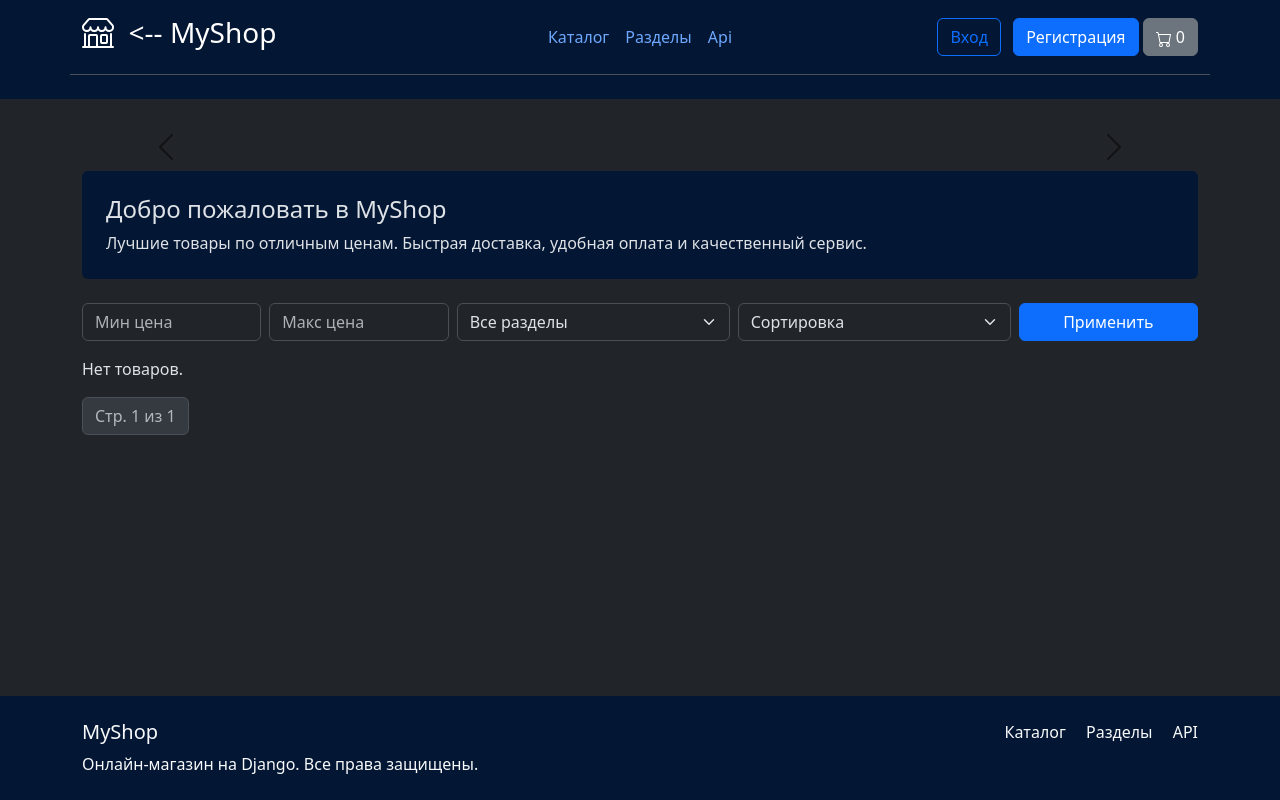
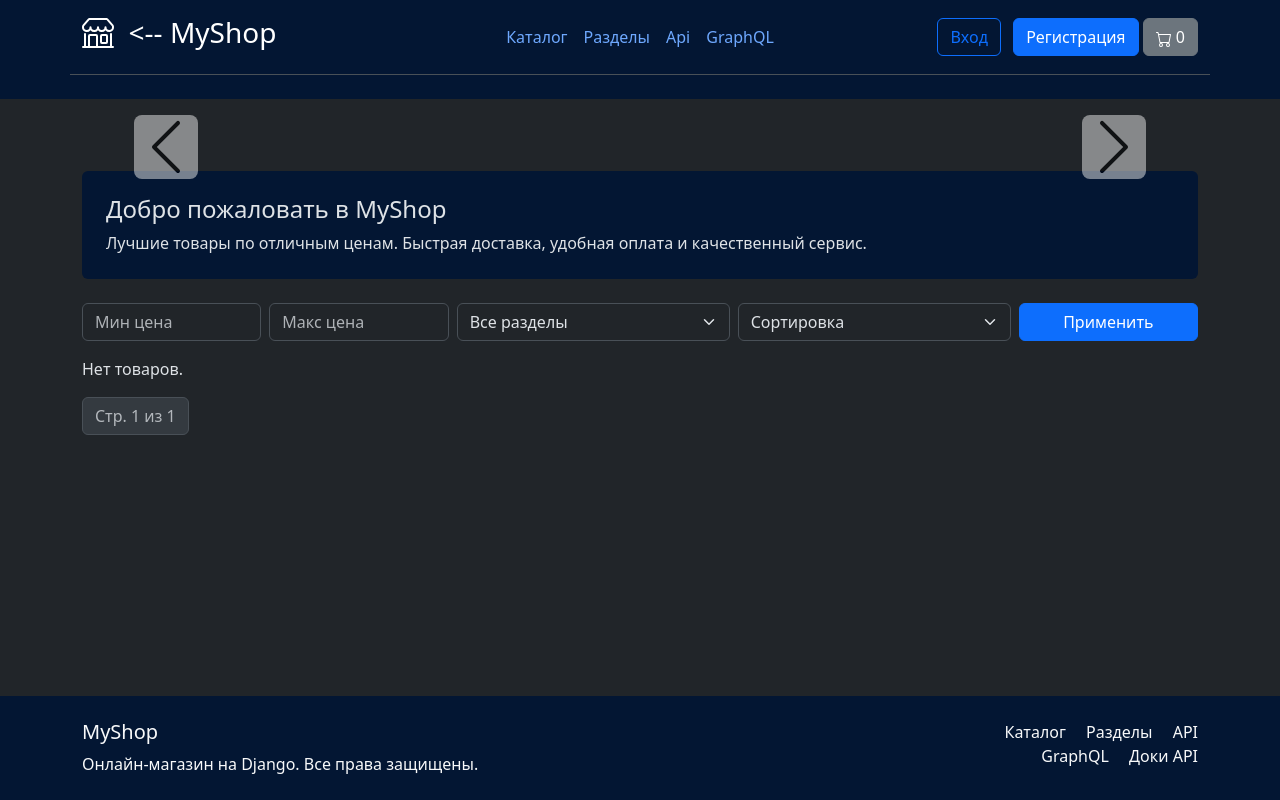
Before and after one commit to dsboikov/thirdtask_alt, a Django app: page / in a window 1280 px wide. Run offline with Django 5.2, Linux system fonts and the light colour scheme; data that the repository does not hold is empty; parts of the project's set-up code (start-up, migrations or seed data) failed here and were passed over.

Commit message:
мелкие доработки

```diff
--- a/orders/forms.py
+++ b/orders/forms.py
@@ -4,5 +4,5 @@
 
 class CheckoutForm(forms.Form):
     shipping_address = forms.CharField(widget=forms.Textarea(attrs={"class": "form-control", "rows": 3}))
-    payment_method = forms.ChoiceField(choices=[("mock", "Оплата при получении (эмуляция)")],
+    payment_method = forms.ChoiceField(choices=[("mock", "Оплата при получении")],
                                        widget=forms.Select(attrs={"class": "form-select"}))
--- a/static/css/style.css
+++ b/static/css/style.css
@@ -15,3 +15,10 @@
 main {
     flex: 1 0 auto;
 }
+
+.carousel-control-next-icon, .carousel-control-prev-icon {
+    width: 4rem;
+    height: 4rem;
+    background-color: #031633;
+    border-radius: .5rem;
+}
--- a/templates/base.html
+++ b/templates/base.html
@@ -32,6 +32,7 @@
             <li><a href="/products/" class="nav-link px-2">Каталог</a></li>
             <li><a href="/categories/" class="nav-link px-2">Разделы</a></li>
             <li><a href="/api/" class="nav-link px-2">Api</a></li>
+            <li><a href="/graphql/" class="nav-link px-2">GraphQL</a></li>
         </ul>
         <div class="col-md-3 text-end">
             {% if user.is_authenticated %}
@@ -75,7 +76,10 @@
         <div class="col-md-6 text-md-end mt-3 mt-md-0">
             <a href="{% url 'products:product_list' %}" class="text-light me-3 text-decoration-none">Каталог</a>
             <a href="{% url 'products:category_list' %}" class="text-light me-3 text-decoration-none">Разделы</a>
-        <a href="/api/docs/" class="text-light text-decoration-none">API</a>
+            <a href="/api/" class="text-light text-decoration-none">API</a>
+            <br />
+            <a href="/graphql/" class="text-light me-3 text-decoration-none">GraphQL</a>
+            <a href="/api/docs/" class="text-light text-decoration-none">Доки API</a>
         </div>
         </div>
     </div>
```
Lines whose indentation alone changed are shown as unchanged.
